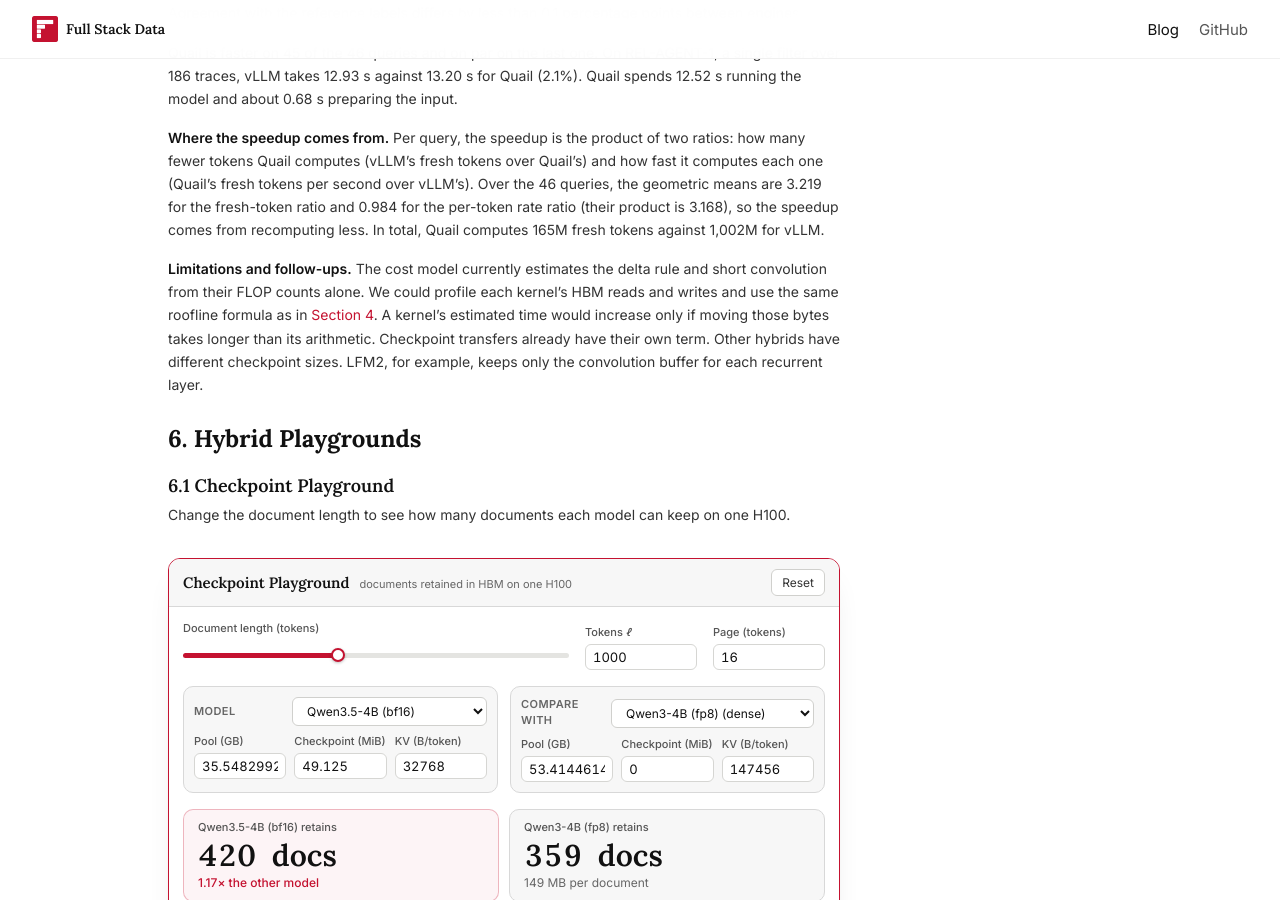
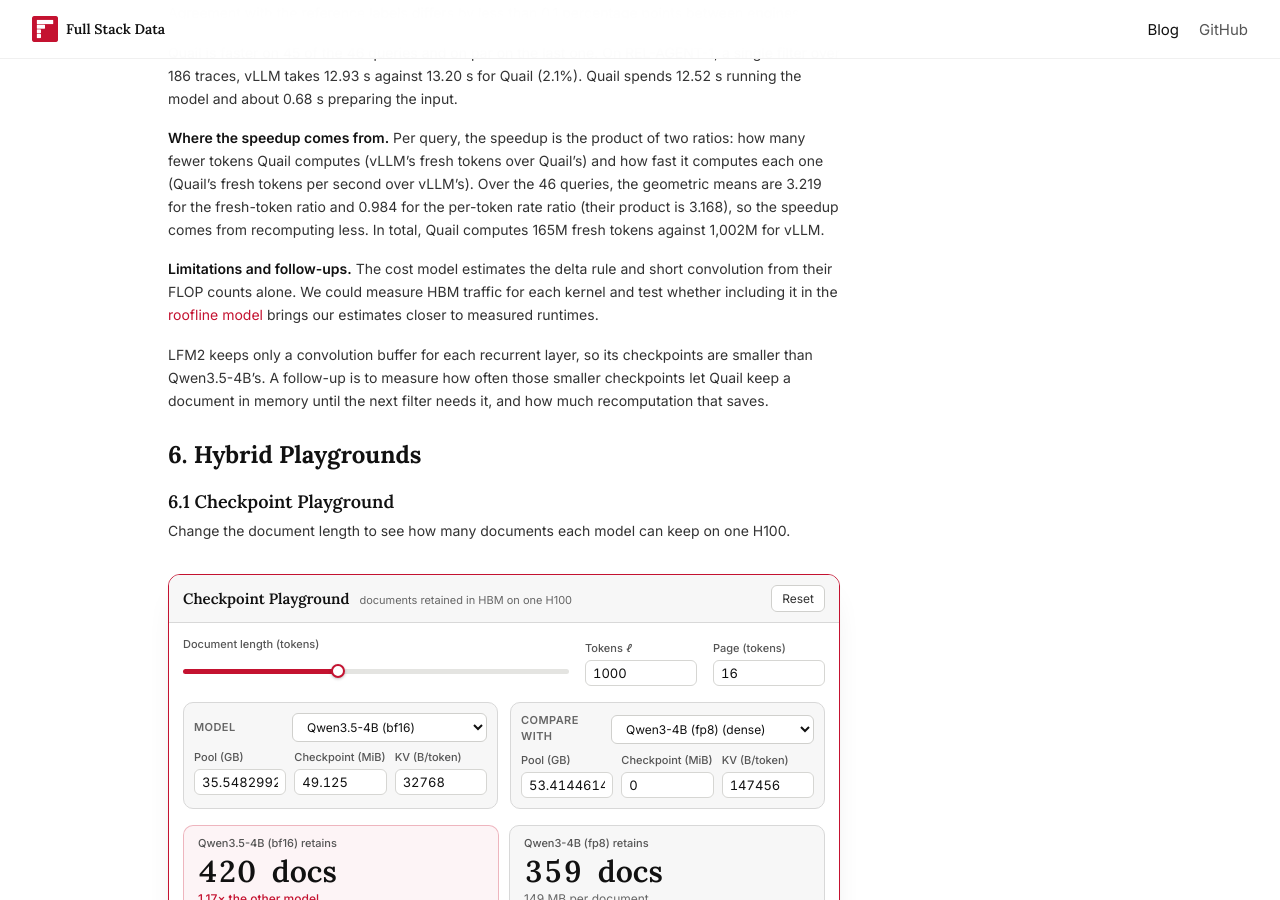
Before and after one commit to fsdatalab/fsdatalab.github.io, a Jekyll site: the page built from _posts/2026-11-16-hybrid-models-in-quail.md, in a window 1280 px wide and 900 px high, scrolled down 9537 px. Built offline with Jekyll 4.4.1, drawn with Linux system fonts in a browser that asks for light colours.

Commit message:
Connect hybrid model follow-ups to runtime and document reuse

```diff
--- a/_posts/2026-11-16-hybrid-models-in-quail.md
+++ b/_posts/2026-11-16-hybrid-models-in-quail.md
@@ -369,7 +369,9 @@ Quail is faster on 45 of the 46 queries and on par on the last one. On REL-AGENT
 
 **Where the speedup comes from.** Per query, the speedup is the product of two ratios: how many fewer tokens Quail computes (vLLM's fresh tokens over Quail's) and how fast it computes each one (Quail's fresh tokens per second over vLLM's). Over the 46 queries, the geometric means are 3.219 for the fresh-token ratio and 0.984 for the per-token rate ratio (their product is 3.168), so the speedup comes from recomputing less. In total, Quail computes 165M fresh tokens against 1,002M for vLLM.
 
-**Limitations and follow-ups.** The cost model currently estimates the delta rule and short convolution from their FLOP counts alone. We could profile each kernel’s HBM reads and writes and use the same roofline formula as in [Section 4](#4-updated-cost-model). A kernel’s estimated time would increase only if moving those bytes takes longer than its arithmetic. Checkpoint transfers already have their own term. Other hybrids have different checkpoint sizes. LFM2, for example, keeps only the convolution buffer for each recurrent layer.
+**Limitations and follow-ups.** The cost model estimates the delta rule and short convolution from their FLOP counts alone. We could measure HBM traffic for each kernel and test whether including it in the [roofline model](#4-updated-cost-model) brings our estimates closer to measured runtimes.
+
+LFM2 keeps only a convolution buffer for each recurrent layer, so its checkpoints are smaller than Qwen3.5-4B’s. A follow-up is to measure how often those smaller checkpoints let Quail keep a document in memory until the next filter needs it, and how much recomputation that saves.
 
 # 6. Hybrid Playgrounds
 
```
